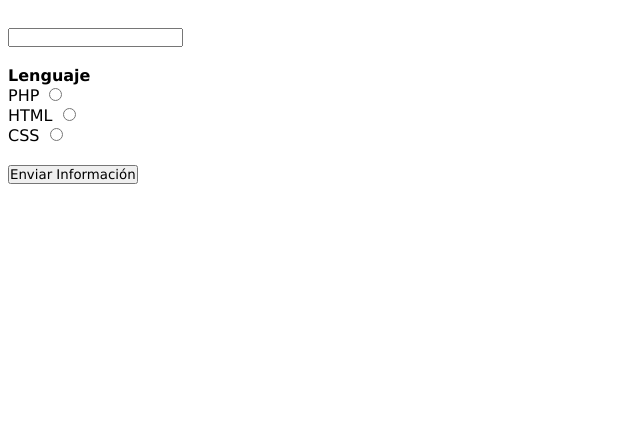
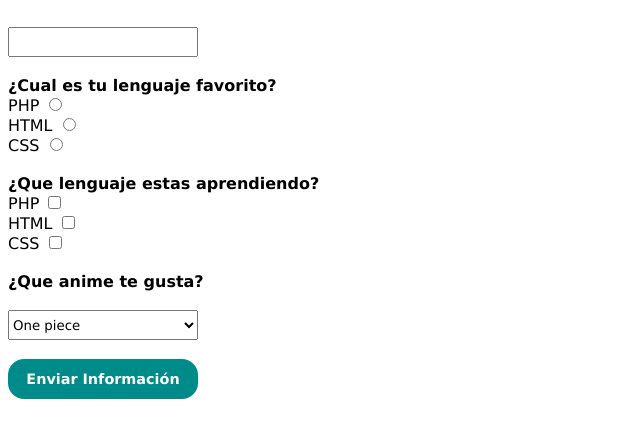
Before and after one commit to GenaroJavier/Curso-PHP, a PHP site: page / in a window 1280 px wide. Shown: the top 438 px of the page, without its empty margins (0-640 px from the left). Run offline with PHP 8.4, Linux system fonts and the light colour scheme.

Commit message:
Valores del selected

```diff
--- a/css/estilos.css
+++ b/css/estilos.css
@@ -3,3 +3,30 @@
     box-sizing: border-box;
     font-family: Verdana, Geneva, Tahoma, sans-serif;
 }
+
+input[type="submit"] {
+    background-color: darkcyan;
+    width: 190px;
+    height: 40px;
+    border-radius: 1rem;
+    border: none;
+    color: #ffff;
+    font-size: 0.9rem;
+    font-weight: 600;
+}
+
+input[type="submit"]:hover {
+    background-color: #fff;
+    color: darkcyan;
+    border: 2px solid darkcyan;
+}
+
+input[type="text"] {
+    width: 190px;
+    height: 30px;
+}
+
+select, option {
+    width: 190px;
+    height: 30px;
+}
--- a/index.php
+++ b/index.php
@@ -1,9 +1,18 @@
 <?php
+/**
+ * Estos ejercicios son un ejemplo de como obtener un dato y como devolverlo
+ * haciendo uso de los elementos de un formulario.
+ */
     //Declaramos variables
     $nombre = "";
     $rdgLenguaje = "";
+    $chkphp = "";
+    $chkhtml = "";
+    $chkcss = "";
+    $optAnime = "";
     //Preguntamos si se realizo un envio por el metodo post
     if($_POST) {
+
         /***
          * Aqui tenemos una comparacion en la que verificamos por medio de la funcion isset si
          * nuestr variable no esta vacia, de ser esto verdadero le asignamos el valor que tiene
@@ -11,7 +20,15 @@
          */
         $nombre = (isset($_POST['txtNombre']))?$_POST['txtNombre']:"";
         $rdgLenguaje = (isset($_POST['lenguaje']))?$_POST['lenguaje']:"";
-        print_r("Mi lenguaje favorito es: <b>".$rdgLenguaje."</b>");
+
+        //Valores checkbox
+        //El checked es para que se quede la palomita del checkbox
+        $chkphp = (isset($_POST['chkphp'])=="si")?"checked":"";
+        $chkhtml = (isset($_POST['chkhtml'])=="si")?"checked":"";
+        $chkcss = (isset($_POST['chkcss'])=="si")?"checked":"";
+
+        $optAnime = (isset(($_POST['selAnime']))?$_POST['selAnime']:"");
+
     }
 ?>
 
@@ -25,9 +42,22 @@
     <title>Document</title>
 </head>
 <body>
+
     <?php
+    //Nombre
     if($_POST) {?>
         Hola: <b><?php echo $nombre?></b>
+        <br>
+        <?php print_r("Mi lenguaje favorito es: <b>".$rdgLenguaje."</b>"); ?>
+        <br>
+        Estoy aprendiendo:
+        <?php
+            echo ($chkphp=="checked")?"<b> PHP </b>":"";
+            echo ($chkhtml=="checked")?"<b> HTML </b>":"";
+            echo ($chkcss=="checked")?"<b> CSS </b>":"";
+        ?>
+        <br>
+        <?php print_r("Mi anime favorito es: <b>".$optAnime."</b>"); ?>
     <?php } ?>
 
     <form action="index.php" method="post">
@@ -35,18 +65,42 @@
         <input type="text" name="txtNombre">
         <br>
         <br>
-        <b>Lenguaje</b>
+        <b>¿Cual es tu lenguaje favorito?</b>
         <br>
         <!-- Para hacer uso radios es necesario que todos compartan el mismo nombre
         ya que esto nos permite limitar la seleccion a una sola opcion-->
-        PHP <input type="radio" name="lenguaje" <?php echo ($rdgLenguaje=="php")?"checked":"";?> value="php">
+        PHP <input type="radio" name="lenguaje" <?php echo ($rdgLenguaje=="php")?"checked":"";?> value="PHP">
         <br>
-        HTML <input type="radio" name="lenguaje" <?php echo ($rdgLenguaje=="html")?"checked":"";?> value="html">
+        HTML <input type="radio" name="lenguaje" <?php echo ($rdgLenguaje=="html")?"checked":"";?> value="HTML">
         <br>
-        CSS <input type="radio" name="lenguaje" <?php echo ($rdgLenguaje=="css")?"checked":"";?> value="css">
+        CSS <input type="radio" name="lenguaje" <?php echo ($rdgLenguaje=="css")?"checked":"";?> value="CSS">
+        <br>
+        <br>
+        <b>¿Que lenguaje estas aprendiendo?</b>
+        <br>
+        PHP
+        <input type="checkbox" name="chkphp" id="" value="si" <?php echo $chkphp;?>>
+        <br>
+        HTML
+        <input type="checkbox" name="chkhtml" id="" value="si" <?php echo $chkhtml;?>>
+        <br>
+        CSS
+        <input type="checkbox" name="chkcss" id="" value="si" <?php echo $chkcss;?>>
+        <br>
+        <br>
+        <b>¿Que anime te gusta?</b>
+        <br>
+        <br>
+        <select name="selAnime" id="">
+            <option value="One piece" <?php echo ($optAnime=="One piece")?"selected":""; ?>>One piece</option>
+            <option value="Naruto" <?php echo ($optAnime=="Naruto")?"selected":""; ?>>Naruto</option>
+            <option value="Dragon Ball" <?php echo ($optAnime=="Dragon Ball")?"selected":""; ?>>Dragon ball</option>
+        </select>
         <br>
         <br>
         <input type="submit" value="Enviar Información">
+        <br>
+        <br>
     </form>
 </body>
 </html>
```
